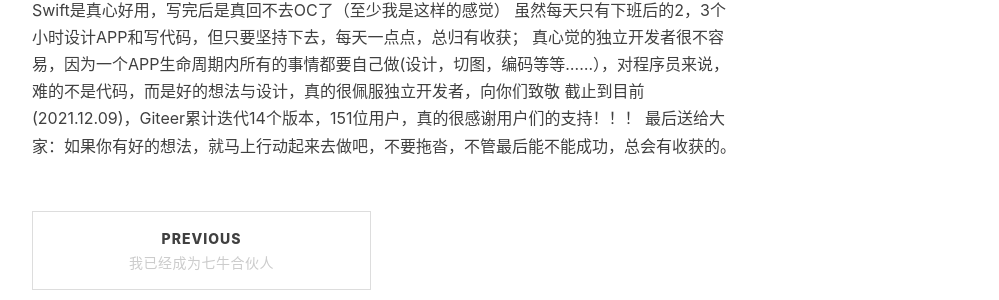
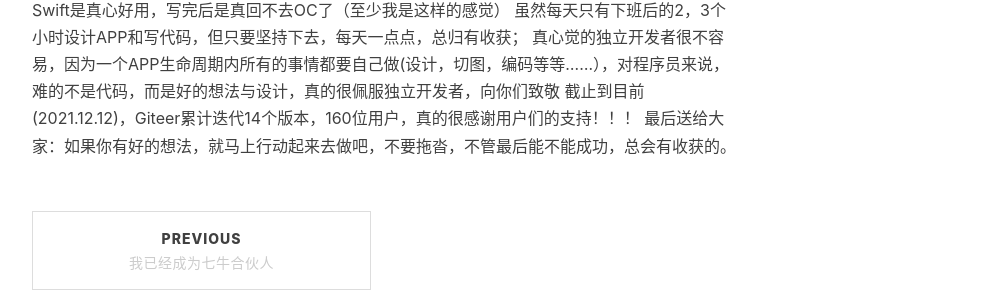
Before and after one commit to fandongtongxue/fandongtongxue.github.io, a Jekyll site: the page built from _posts/2021-09-18-Giteer.md, in a window 1280 px wide and 900 px high, scrolled down 3437 px. Shown: the part 260-560 px from the top of the window, without its empty margins (233-1232 px from the left). Built offline with Jekyll 4.4.1, drawn with Linux system fonts in a browser that asks for light colours; nearby versions of some CDN libraries; comment, search, counter and statistics services are not loaded.

Commit message:
Update 2021-09-18-Giteer.md

```diff
--- a/_posts/2021-09-18-Giteer.md
+++ b/_posts/2021-09-18-Giteer.md
@@ -50,5 +50,5 @@ Giteer是一个Gitee移动客户端，支持iPhone, iPad。使用Giteer，您可
 Swift是真心好用，写完后是真回不去OC了（至少我是这样的感觉）
 虽然每天只有下班后的2，3个小时设计APP和写代码，但只要坚持下去，每天一点点，总归有收获；
 真心觉的独立开发者很不容易，因为一个APP生命周期内所有的事情都要自己做(设计，切图，编码等等......），对程序员来说，难的不是代码，而是好的想法与设计，真的很佩服独立开发者，向你们致敬
-截止到目前(2021.12.09)，Giteer累计迭代14个版本，151位用户，真的很感谢用户们的支持！！！
+截止到目前(2021.12.12)，Giteer累计迭代14个版本，160位用户，真的很感谢用户们的支持！！！
 最后送给大家：如果你有好的想法，就马上行动起来去做吧，不要拖沓，不管最后能不能成功，总会有收获的。
```
